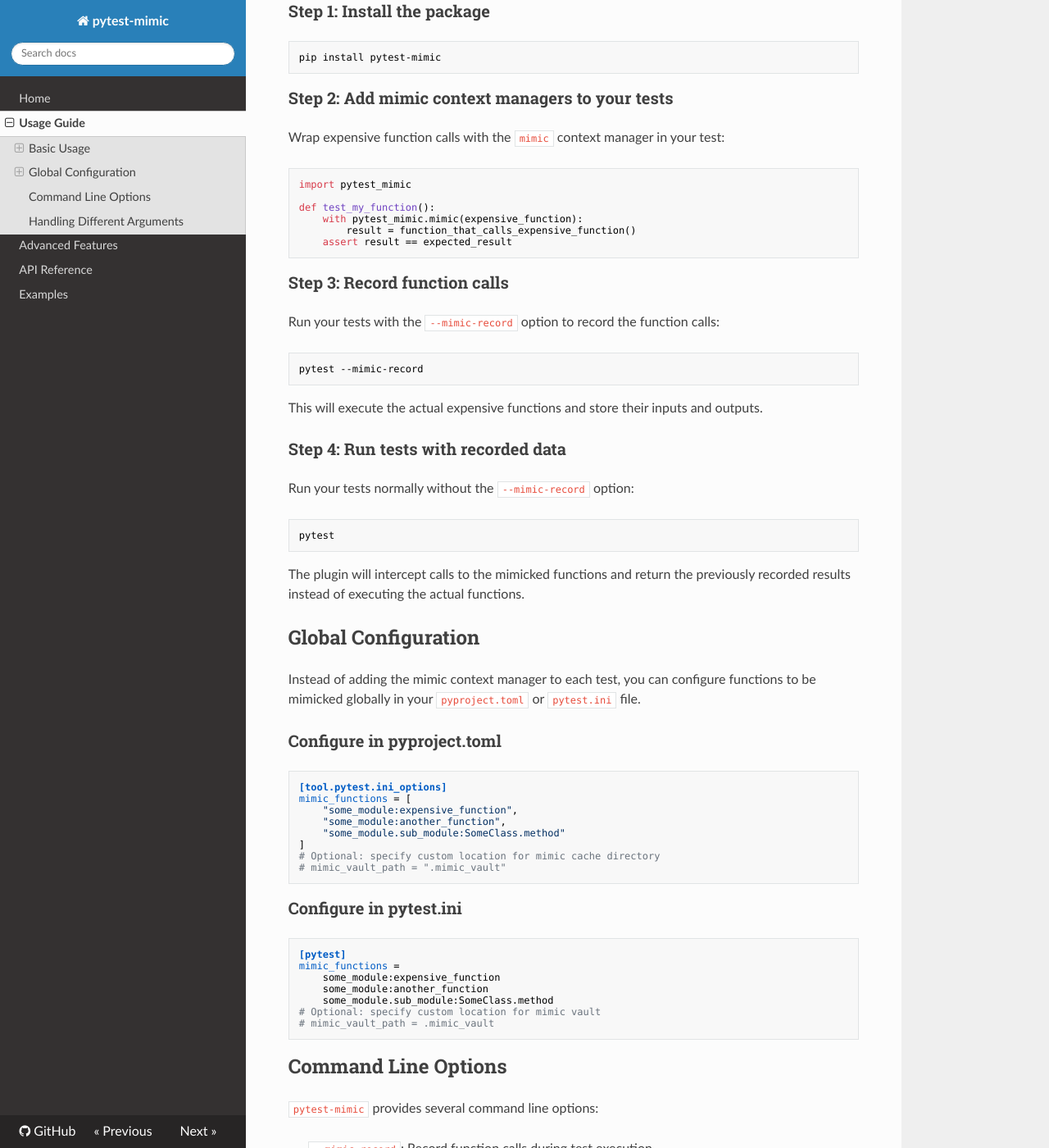
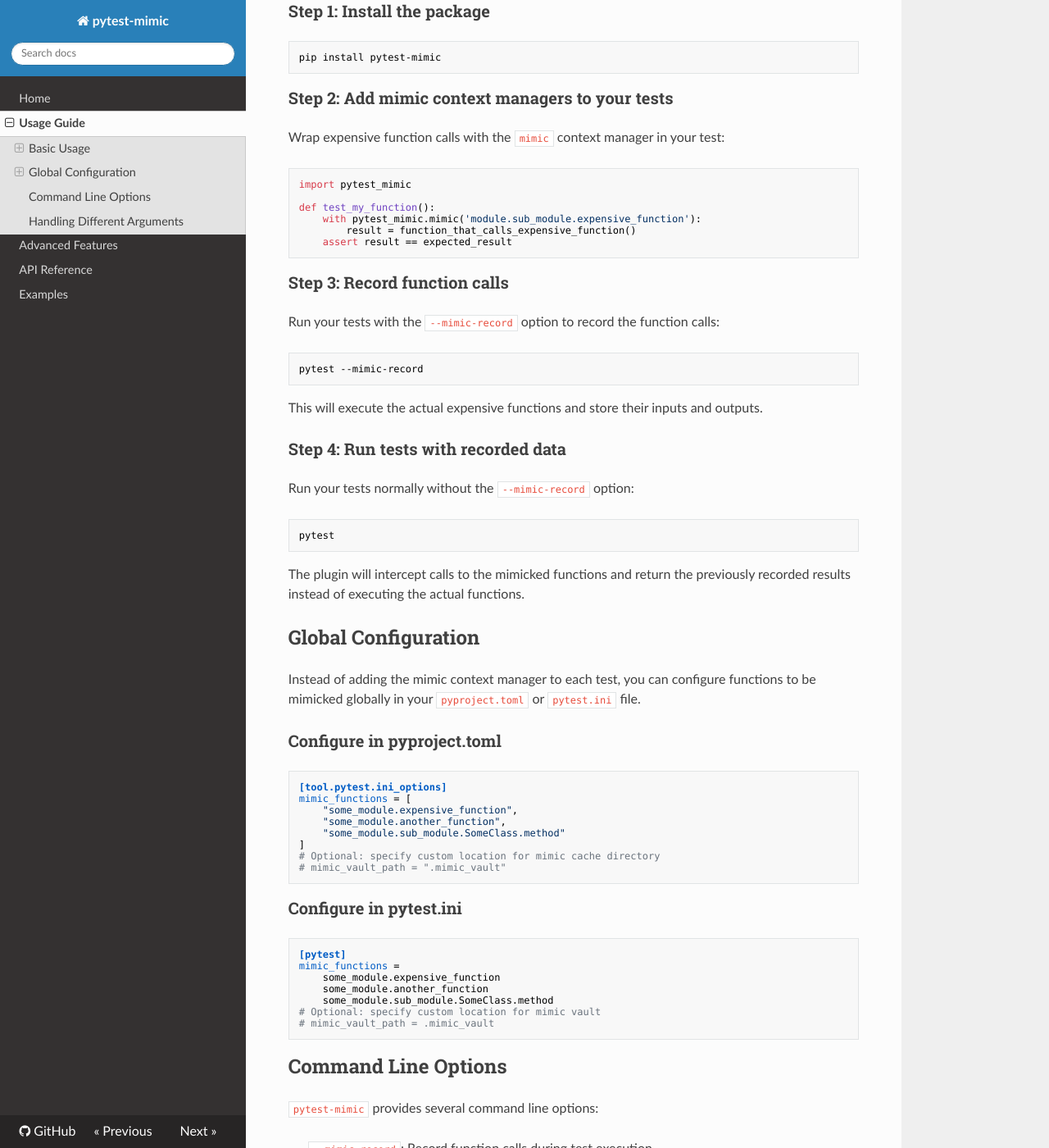
Before and after one commit to clockworks-data/pytest-mimic, an MkDocs documentation site: the page built from docs/usage.md, in a window 1280 px wide and 1400 px high, scrolled down 313 px. Shown: the whole window at 82% size. Built offline with MkDocs 1.6.1, drawn with Linux system fonts in a browser that asks for light colours; nearby versions of some CDN libraries.

Commit message:
Implement patch-like mimicking with import strings

````diff
--- a/docs/usage.md
+++ b/docs/usage.md
@@ -18,7 +18,7 @@
 import pytest_mimic
 
 def test_my_function():
-    with pytest_mimic.mimic(expensive_function):
+    with pytest_mimic.mimic('module.sub_module.expensive_function'):
         result = function_that_calls_expensive_function()
     assert result == expected_result
 ```
@@ -52,9 +52,9 @@
 ```toml
 [tool.pytest.ini_options]
 mimic_functions = [
-    "some_module:expensive_function",
-    "some_module:another_function",
-    "some_module.sub_module:SomeClass.method"
+    "some_module.expensive_function",
+    "some_module.another_function",
+    "some_module.sub_module.SomeClass.method"
 ]
 # Optional: specify custom location for mimic cache directory
 # mimic_vault_path = ".mimic_vault"
@@ -65,9 +65,9 @@
 ```ini
 [pytest]
 mimic_functions =
-    some_module:expensive_function
-    some_module:another_function
-    some_module.sub_module:SomeClass.method
+    some_module.expensive_function
+    some_module.another_function
+    some_module.sub_module.SomeClass.method
 # Optional: specify custom location for mimic vault
 # mimic_vault_path = .mimic_vault
 ```
--- a/pyproject.toml
+++ b/pyproject.toml
@@ -7,7 +7,7 @@
 [project]
 name = "pytest-mimic"
 description = "Easily record function calls while testing"
-version = "0.1.2"
+version = "0.2.0"
 readme = "README.md"
 requires-python = ">=3.9"
 authors = [
@@ -58,7 +58,7 @@
 [tool.pytest.ini_options]
 asyncio_default_fixture_loop_scope = "session"
 mimic_functions = [
-    "tests.example_module:example_function_to_mimic"
+    "tests.example_module.example_function_to_mimic"
 ]
 # Optional: specify custom location for mimic cache directory
 # mimic_vault_path = ".mimic_vault"
````
Also changed, not shown: README.md (+4 -4 lines), docs/api.md (+6 -6 lines), docs/examples.md (+7 -7 lines), docs/index.md (+1 -1 lines), 8 other files.
